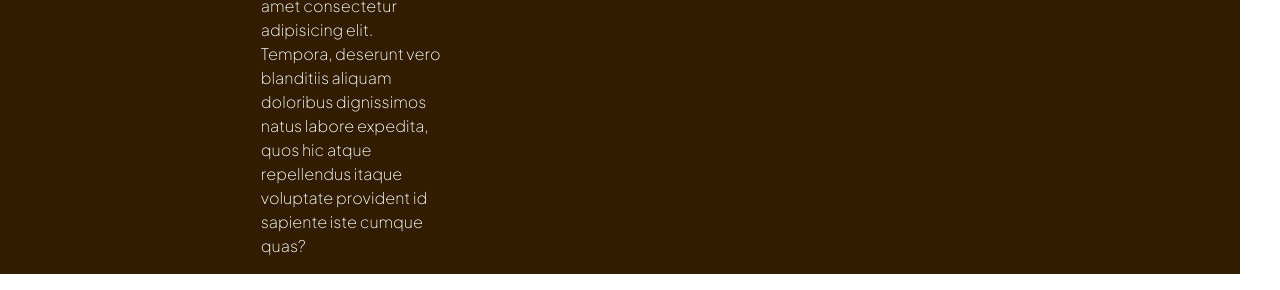
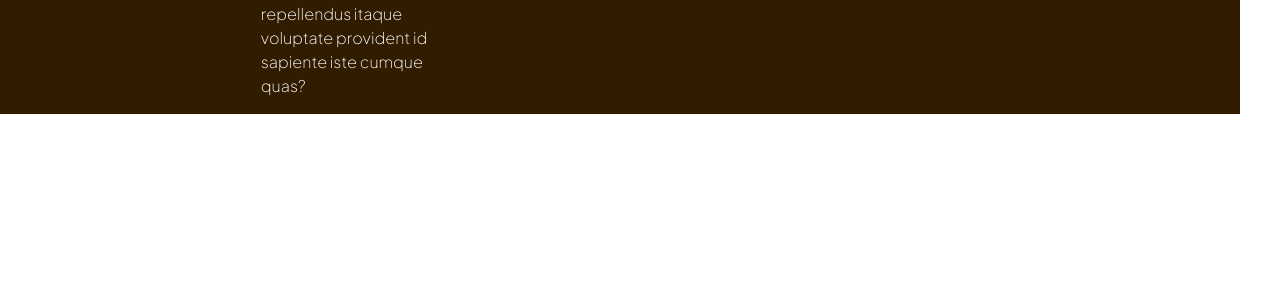
Before and after one commit to larhpix/Schokolade, a plain HTML site: page Index.html in a window 1280 px wide. Shown: the part 2296-2586 px from the top of the page. After the commit the page ends 2426 px from the top, so only its background shows below. Drawn offline with nearby package versions, Linux system fonts and the light colour scheme.

Commit message:
09/08/2023

```diff
--- a/assets/css/style.css
+++ b/assets/css/style.css
@@ -81,9 +81,10 @@
   margin-left: 20%;
 }
 .end-main{
-  margin-top: 30vh;
+  margin-top: 10vh;
   background-color: rgb(49, 28, 0);
   color: rgb(255, 255, 255);
+  min-height: 40vh;
 }
 
 .end-main-text{
```
